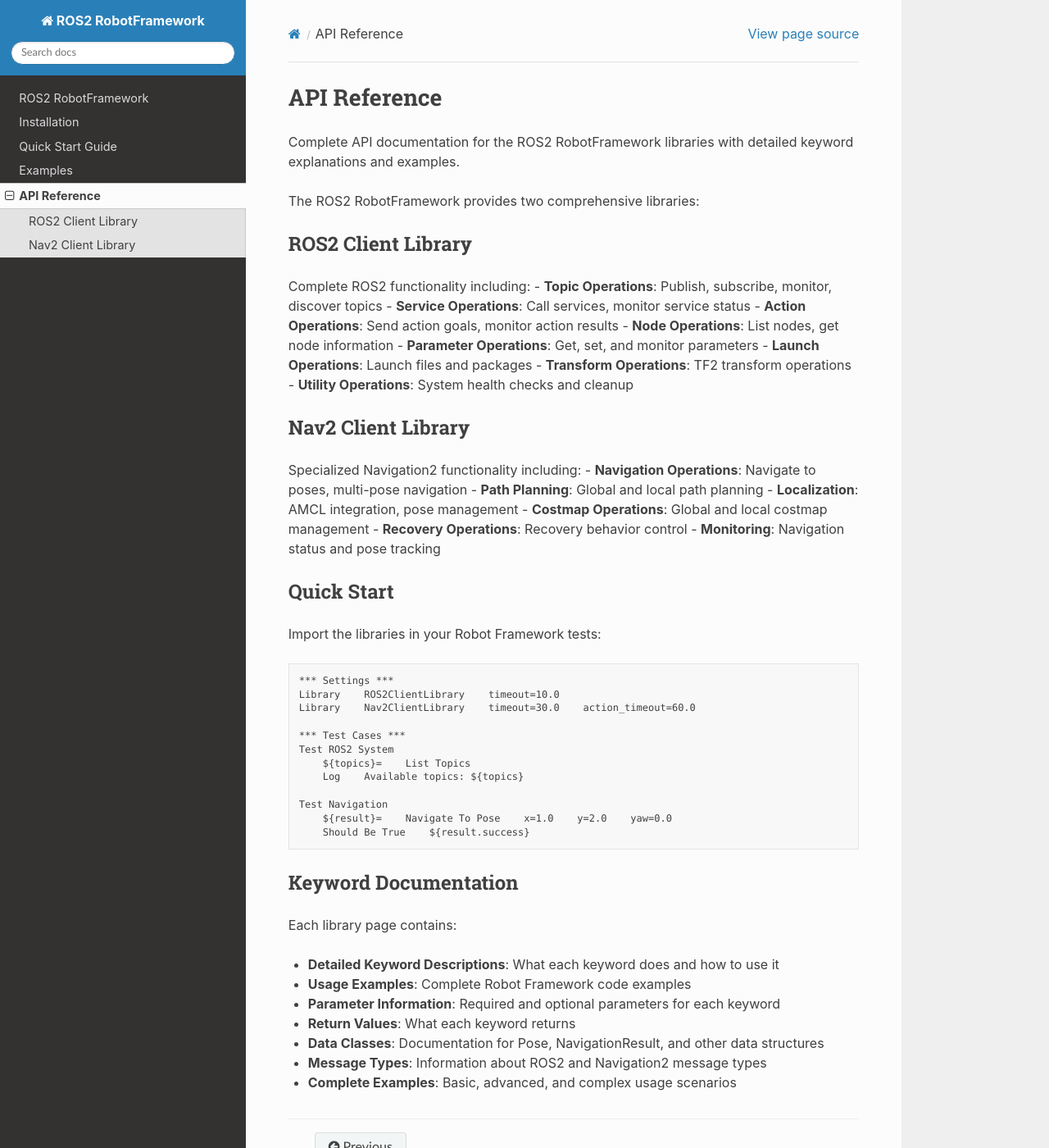
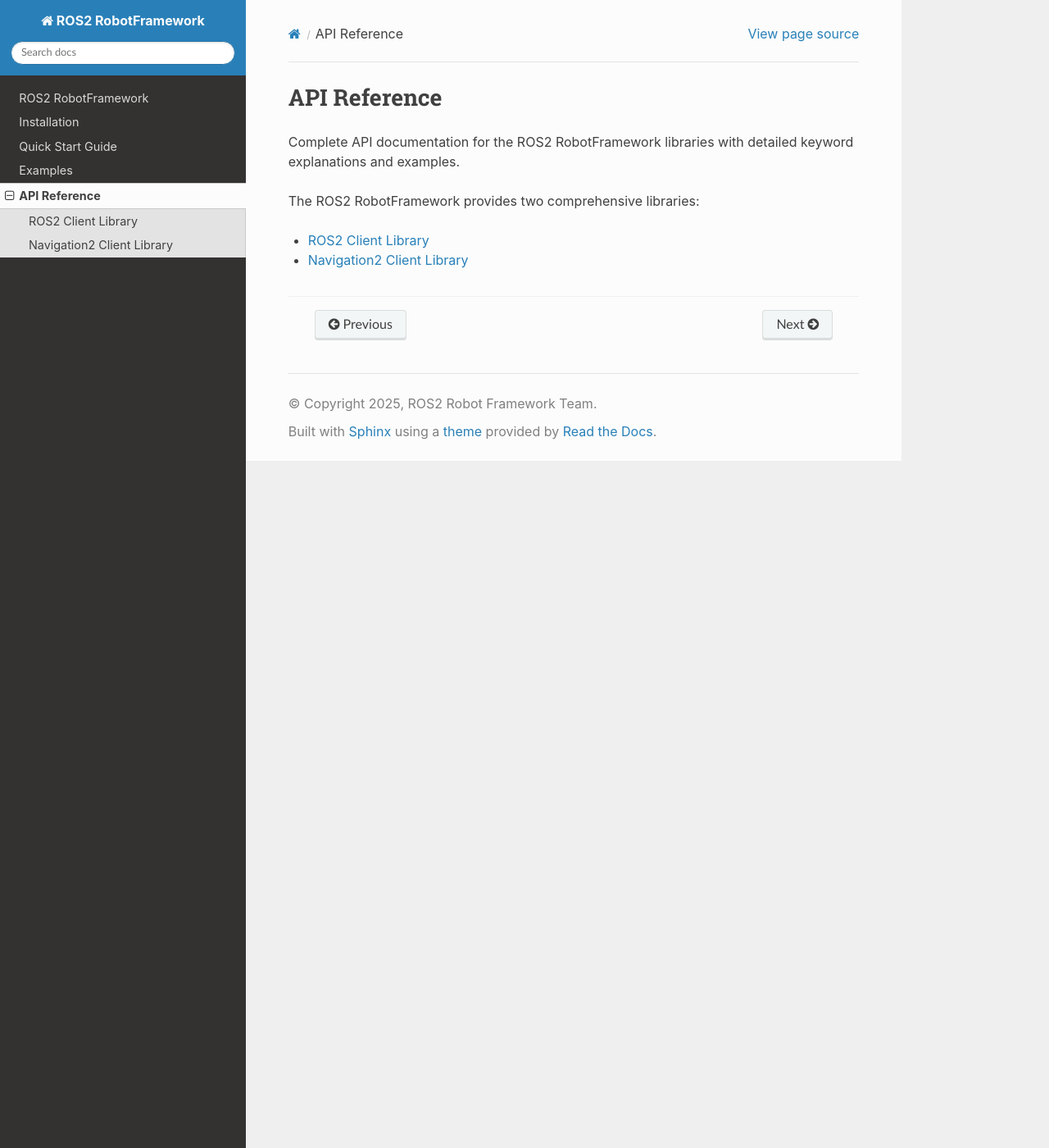
Before and after one commit to bekirbostanci/ros2_robotframework, a Sphinx documentation site: the page built from docs/api/index.rst, in a window 1280 px wide and 1400 px high. Shown: the whole window at 82% size. Built offline with Sphinx 7.4.7 and the Read the Docs theme 3.1.0, drawn with Linux system fonts in a browser that asks for light colours; pages that are not in the unit, such as notebooks, are missing from menus.

Commit message:
docs: restructure API reference and update library sections for ROS2 RobotFramework

```diff
--- a/docs/api/index.rst
+++ b/docs/api/index.rst
@@ -3,64 +3,10 @@
 
 Complete API documentation for the ROS2 RobotFramework libraries with detailed keyword explanations and examples.
 
-
 The ROS2 RobotFramework provides two comprehensive libraries:
 
-ROS2 Client Library
-~~~~~~~~~~~~~~~~~~~~
+.. toctree::
+   :maxdepth: 1
 
-Complete ROS2 functionality including:
-- **Topic Operations**: Publish, subscribe, monitor, discover topics
-- **Service Operations**: Call services, monitor service status
-- **Action Operations**: Send action goals, monitor action results
-- **Node Operations**: List nodes, get node information
-- **Parameter Operations**: Get, set, and monitor parameters
-- **Launch Operations**: Launch files and packages
-- **Transform Operations**: TF2 transform operations
-- **Utility Operations**: System health checks and cleanup
-
-Nav2 Client Library
-~~~~~~~~~~~~~~~~~~~~
-
-Specialized Navigation2 functionality including:
-- **Navigation Operations**: Navigate to poses, multi-pose navigation
-- **Path Planning**: Global and local path planning
-- **Localization**: AMCL integration, pose management
-- **Costmap Operations**: Global and local costmap management
-- **Recovery Operations**: Recovery behavior control
-- **Monitoring**: Navigation status and pose tracking
-
-.. raw:: html
-
-   <h2>Quick Start</h2>
-
-Import the libraries in your Robot Framework tests:
-
-.. code-block:: robot
-
-   *** Settings ***
-   Library    ROS2ClientLibrary    timeout=10.0
-   Library    Nav2ClientLibrary    timeout=30.0    action_timeout=60.0
-
-   *** Test Cases ***
-   Test ROS2 System
-       ${topics}=    List Topics
-       Log    Available topics: ${topics}
-
-   Test Navigation
-       ${result}=    Navigate To Pose    x=1.0    y=2.0    yaw=0.0
-       Should Be True    ${result.success}
-
-.. raw:: html
-
-   <h2>Keyword Documentation</h2>
-
-Each library page contains:
-
-- **Detailed Keyword Descriptions**: What each keyword does and how to use it
-- **Usage Examples**: Complete Robot Framework code examples
-- **Parameter Information**: Required and optional parameters for each keyword
-- **Return Values**: What each keyword returns
-- **Data Classes**: Documentation for Pose, NavigationResult, and other data structures
-- **Message Types**: Information about ROS2 and Navigation2 message types
-- **Complete Examples**: Basic, advanced, and complex usage scenarios
+   ros2_client
+   nav2_client
```
